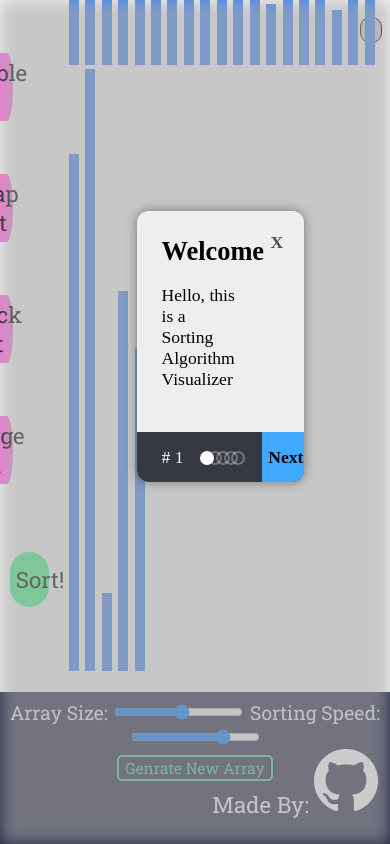
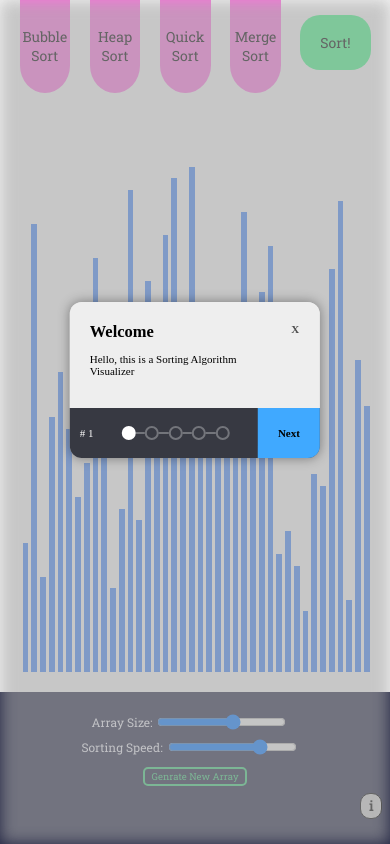
Before and after one commit to wandering-sage/Algo-Visualizer, a website: page src/index.html in a window 390 px wide. Drawn offline with Linux system fonts and the light colour scheme; a web font is replaced by a local one.

Commit message:
Made it responsive

```diff
--- /dev/null
+++ b/src/css/phone.css
@@ -0,0 +1,100 @@
+@media only screen and (max-width : 480px){
+    body{
+        font-size: 10px;
+    }
+
+    .sidebar {
+        width: 90vw;
+        margin-left: 5vw;
+        display: flex;
+        flex-flow: row wrap;
+        justify-content: space-between;
+    }
+
+    .algoBtn {
+        height: 11vh;
+        width: 13vw;
+        padding: 0;
+        border-radius: 0 0 50% 50% / 30%;
+        text-align: center;
+    }
+
+    .algoBtn:hover{
+        border-radius: 0 0 50% 50% / 30%;
+    }
+
+    .btnActive {
+        transform: scale(1.15) !important;
+        background-color: hsl(313, 95, 4);
+    }
+
+    .sortBtnContr {
+        width: auto;
+        margin: 0;
+    }
+    .sortBtn {
+        width: 18vw;
+    }
+
+    .arrayContainer {
+        left: 5%;
+    }
+
+    .toolbar > div {
+        margin-top: 20px;
+        margin-bottom: 10px;
+    }
+
+    .toolbar>div>div:nth-child(2){
+        margin-top: 5px;
+    }
+
+    .genButton {
+        cursor: pointer;
+        background-color: transparent;
+        border: 2px solid rgba(66, 244, 134, 0.8);
+        border-radius: 5px;
+        outline: none;
+        color: rgba(66, 244, 134, 0.8);
+        font-size: 0.8em;
+        transition: all 0.25s;
+    }
+    .genButton:hover {
+        background-color: transparent;
+        color: rgba(66, 244, 134, 0.8);
+    }
+    .genButton:active {
+        background-color: rgba(66, 244, 134, 0.8);
+        color: rgb(33, 36, 66);
+    }
+    .genButton:disabled {
+        color: #ccc;
+    }
+
+    .infoBtn{
+        top: 94%;
+    }
+    .madeBy{
+        display: none;
+    }
+
+    /*-------------------------Popup-------------------------*/
+    .popup {
+        left: 50%;
+        top: 45%;
+        transform: translate(-50%,-50%);
+    }
+    .headerCnt {
+        width: 45vw;
+        padding: 20px;
+    }
+    .stepNo {
+        padding-left: 10px;
+    }
+    .stepIndicator {
+        width: 30vw;
+    }
+    .triangle{
+        display: none;
+    }
+}
--- a/src/css/style.css
+++ b/src/css/style.css
@@ -18,6 +18,11 @@ body {
 .toolbar > div {
 	margin-top: 2%;
 	margin-bottom: 1%;
+}
+.toolbar>div>div{
+	display: inline-flex;
+	align-items: center;
+	margin-right: 10px;
 }
 
 .arrayContainer {
@@ -69,24 +74,42 @@ body {
 	display: flex;
 	cursor: pointer;
 	height: 8vh;
-	width: 11vw;
-	border-radius: 0 20% 20% 0 / 70%;
+	width: fit-content;
+	padding: 0 20px;
+	border-radius: 0 50% 50% 0 / 75%;
 	background-color: rgb(252, 116, 222);
 	font-size: 1.4em;
-	transform: translateX(-70%);
-	transition: transform 0.5s ease-out;
 	align-items: center;
 	justify-content: center;
+	transition: all 0.4s ease-in-out;
 }
 
-.algoBtn:hover {
-	transform: translateX(0%);
+.algoBtn span {
+	display: inline-flex;
+}
+
+.algoBtn span:nth-child(even){
+	overflow: hidden;
+	letter-spacing: -1em;
+	transition: all 0.4s ease-in-out;
+}
+
+.algoBtn:hover span:nth-child(even){
+	letter-spacing: 0;
+}
+.algoBtn:hover{
+	border-radius: 0 20% 20% 0 / 70%;
+	transition: all 0.4s ease-in-out;
 }
 
 .btnActive {
-	transition: all 0.15s ease-in-out;
-	transform: translateX(0%) scale(1.02) !important;
+	transition: transform 0.25s ease-in-out;
+	transform: scale(1.02) !important;
+	border-radius: 0 20% 20% 0 / 70%;
 	box-shadow: 0 3px 10px -3px;
+}
+.btnActive span:nth-child(even){
+	letter-spacing: 0;
 }
 
 .sortBtnContr {
--- a/src/index.html
+++ b/src/index.html
@@ -11,23 +11,28 @@
 		<meta name="viewport" content="width=device-width, initial-scale=1.0" />
 		<link rel="shortcut icon" href="./Images/favicon.png" />
 		<link rel="stylesheet" href="./css/style.css" />
+		<link rel="stylesheet" href="./css/phone.css" />
 		<title>Algo Visualizer</title>
 	</head>
 	<body>
 		<div class="toolbar">
 			<div>
-				<label>Array Size:</label>
-				<input type="range" min="10" max="200" step="10" class="sizeInput" />
-				<label>Sorting Speed:</label>
+				<div>
+				<label>Array Size:&nbsp;</label>
+				<input type="range" min="10" max="200" step="2" class="sizeInput" />
+			</div>
+			<div>
+				<label>Sorting Speed:&nbsp;</label>
 				<input type="range" class="speedInput" max="4" value="3" />
+			</div>
 			</div>
 			<button class="genButton">Genrate New Array</button>
 		</div>
 		<div class="sidebar">
-			<div id="bs" class="algoBtn">Bubble Sort</div>
-			<div id="hs" class="algoBtn">Heap Sort</div>
-			<div id="qs" class="algoBtn">Quick Sort</div>
-			<div id="ms" class="algoBtn">Merge Sort</div>
+			<div id="bs" class="algoBtn"><span>B</span><span>ubble&nbsp;</span><span>S</span><span>ort</span></div>
+			<div id="hs" class="algoBtn"><span>H</span><span>eap&nbsp;</span><span>S</span><span>ort</span></div>
+			<div id="qs" class="algoBtn"><span>Q</span><span>uick&nbsp;</span><span>S</span><span>ort</span></div>
+			<div id="ms" class="algoBtn"><span>M</span><span>erge&nbsp;</span><span>S</span><span>ort</span></div>
 			<div class="sortBtnContr">
 				<button class="sortBtn">Sort!</button>
 			</div>
--- a/src/js/main.js
+++ b/src/js/main.js
@@ -5,7 +5,7 @@ var sortingSpeed = 3;
 var sortDelay = 80;
 var speedms = [500, 200, 100, 30, 0];
 var arraySize = 100;
-var maxArraySIze = 200;
+var maxArraySize = 200;
 var minArraySize = 10;
 var array = [];
 var sizeInput = document.querySelector(".sizeInput");
@@ -20,6 +20,19 @@ var red = "rgb(244, 134, 66)";
 var blue = "rgb(66, 134, 244)";
 var sortedColor = "rgb(181,119,231)";
 var yellow = "rgb(235,233,93)";
+var algoNames = ["Bubble Sort","Heap Sort", "Quick Sort", "Merge Sort"]
+var mediaQuery = window.matchMedia(' (max-width : 480px)');
+
+if(mediaQuery.matches){
+	maxArraySize = 60;
+	arraySize = 40;
+	sizeInput.max = maxArraySize;
+	sizeInput.value = arraySize;
+	cntrH = 0.6* window.innerHeight;
+	cntrW = 0.9* window.innerWidth;
+
+	algoBtns.forEach((e,i)=>e.innerHTML = algoNames[i])
+}
 
 speedInput.oninput = () => {
 	sortingSpeed = speedInput.value;
@@ -59,7 +72,9 @@ function generateArray() {
 
 function drawArray(arr) {
 	arr.forEach((el, i) => {
-		var m = mapValue(arraySize, minArraySize, maxArraySIze, 10, 2.5);
+		var maxMargin = mediaQuery.matches?5:10;
+		var minMargin = 2;
+		var m = mapValue(arraySize, minArraySize, maxArraySize, maxMargin, minMargin);
 		var w = cntrW / arraySize - m;
 		var x = createArrayElement(el, w, m, i);
 		container.appendChild(x);
@@ -323,7 +338,9 @@ async function hoverButton(e) {
 	let walk = 80;
 	let xWalk = Math.round((x / sortBtn.clientWidth) * walk - walk / 2);
 	let yWalk = Math.round((y / sortBtn.clientHeight) * walk - walk / 2);
-	moveButton(xWalk, yWalk);
+	if(!mediaQuery.matches){
+		moveButton(xWalk, yWalk);
+	}
 
 	function moveButton(x, y) {
 		sortBtn.style.transform = `translate(${x}px,${y}px)`;
@@ -349,8 +366,10 @@ function guidePopup() {
 		"Okay... Enjoy",
 	];
 
-	var guidePosLeft = ["35%", "12.5%", "14%", "33%", "40%"];
+	var guidePosLeft = ["35%", "12.5%", "14%", "37%", "40%"];
 	var guidePosTop = ["25%", "21.5%", "58%", "40%", "30%"];
+	var mobilePosLeft = ["50%", "39%", "60%", "50%", "50%"];
+	var mobilePosTop = ["40%", "26%", "26%", "65%", "40%"];
 	var curGuideStep = 1;
 	var maxGuideStep = 5;
 	var image = document.createElement("img", HTMLImageElement);
@@ -423,6 +442,7 @@ function guidePopup() {
 		image.remove();
 		if (curGuideStep == maxGuideStep) {
 			closePopup();
+			return;
 		}
 		curGuideStep++;
 		steps[curGuideStep - 1].classList.add("stepActive");
@@ -430,10 +450,12 @@ function guidePopup() {
 		headerTitle.innerText = guideTites[curGuideStep - 1];
 		headerP.innerText = guideExplainations[curGuideStep - 1];
 		headerCnt.appendChild(triangle);
-		popup.style.left = guidePosLeft[curGuideStep - 1];
-		popup.style.top = guidePosTop[curGuideStep - 1];
+		var leftPos = mediaQuery.matches?mobilePosLeft[curGuideStep - 1]:guidePosLeft[curGuideStep - 1];
+		var topPos = mediaQuery.matches?mobilePosTop[curGuideStep - 1]:guidePosTop[curGuideStep - 1];
+		popup.style.left = leftPos;
+		popup.style.top = topPos;
 
-		if (curGuideStep == 2 || curGuideStep == 4) {
+		if ((curGuideStep == 2 || curGuideStep == 4) && !mediaQuery.matches) {
 			image.src = `./Images/${guideTites[curGuideStep - 1]}.png`;
 			document.body.appendChild(image);
 		}
```
Also changed, not shown: src/Images/Controls.png.
